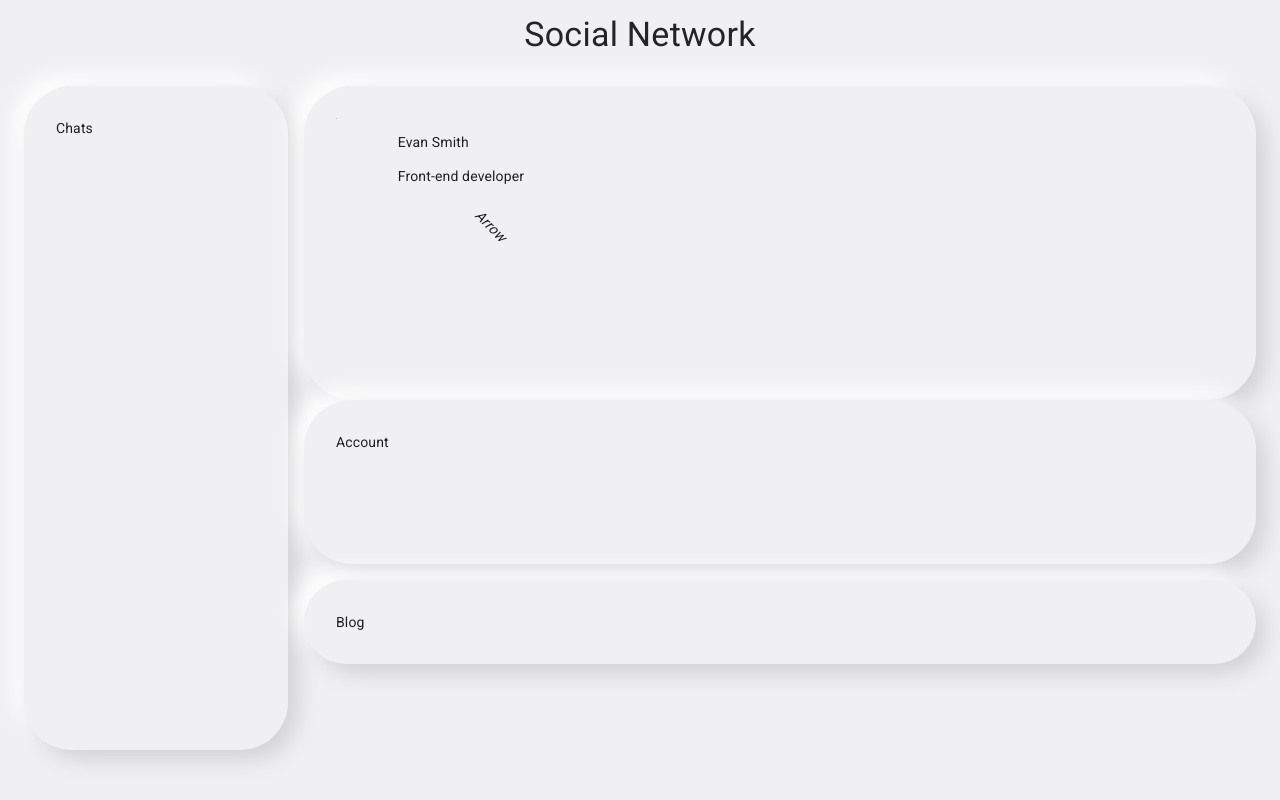
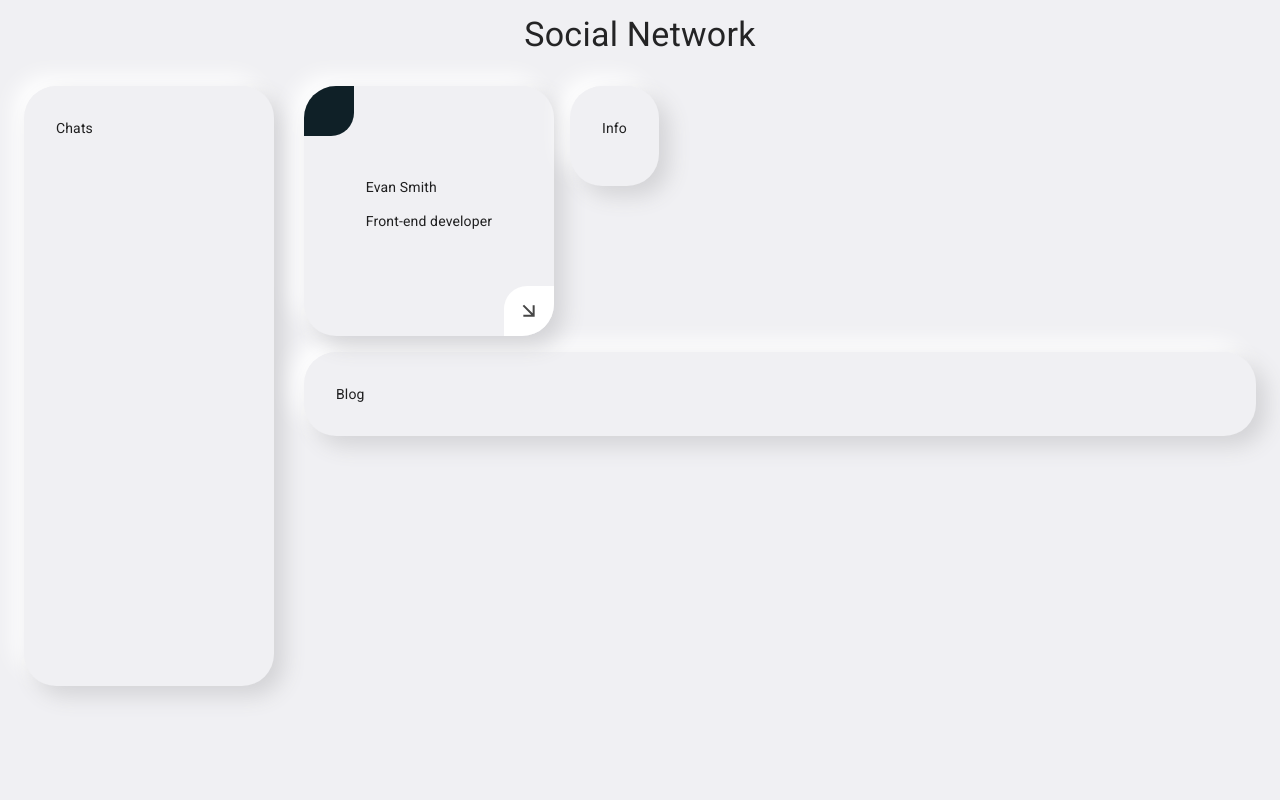
Before and after one commit to KseniyaShukevich/social-network, a Next.js app: page /account in a window 1280 px wide. Built offline with nearby package versions, Linux system fonts and the light colour scheme.

Commit message:
feat: add CardProfile

```diff
--- a/components/CardProfile.tsx
+++ b/components/CardProfile.tsx
@@ -1,13 +1,21 @@
 import { makeStyles } from '@material-ui/core/styles';
 import Box from '@material-ui/core/Box';
 import Container from './Container';
-import { useRef, useState } from 'react';
+import { useEffect, useState, useRef } from 'react';
+import ArrowForwardIcon from '@material-ui/icons/ArrowForward';
+import CloseIcon from '@material-ui/icons/Close';
 
 const useStyles = makeStyles((theme) => ({
   box: {
     width: 250,
     height: 250,
     overflow: 'hidden',
+    position: 'relative',
+  },
+  center: {
+    display: 'flex',
+    justifyContent: 'center',
+    alignItems: 'center',
   },
   arr_container: {
     position: 'absolute',
@@ -22,7 +30,7 @@ const useStyles = makeStyles((theme) => ({
     cursor: 'pointer',
     transition: 'all .4s',
   },
-  arr_container_i: {
+  arr_container_icon: {
     transform: 'rotate(45deg)',
   },
   left_container: {
@@ -33,6 +41,7 @@ const useStyles = makeStyles((theme) => ({
     borderRadius: 23,
     padding: '40px 0 0 20px',
     transition: 'all .4s',
+    color: theme.palette.common.white,
   },
   off: {
     transform: 'translate(-80%, -80%) rotate(90deg)',
@@ -47,18 +56,24 @@ const useStyles = makeStyles((theme) => ({
 
 const CardProfile: React.FC = () => {
   const classes = useStyles();
-  const [isActiveArr, setIsActiveArr] = useState<boolean>(false);
-  const [isOffLeftContainer, setIsOffLeftContainer] = useState<boolean>(true);
-  const [isActiveLeftContainer, setIsActiveLeftContainer] = useState<boolean>(false);
+  const cancel = useRef<any>(null);
+  const arr = useRef<any>(null);
+  const leftContainer = useRef<any>(null);
 
-  const handleClick = () => {
-    console.log('CLICK');
-    setIsActiveArr((prev) => !prev);
-    setIsOffLeftContainer((prev) => !prev);
-    setIsActiveLeftContainer((prev) => !prev);
-    // setIsActiveArr(true);
-    // setIsOffLeftContainer(false);
-    // setIsActiveLeftContainer(true);
+  const handleOpen = () => {
+    arr.current.classList.add(classes.active_arr);
+    if (leftContainer.current.classList.contains(classes.off)) {
+      leftContainer.current.classList.remove(classes.off);
+      leftContainer.current.classList.add(classes.active);
+    }
+  }
+
+  const handleClose = () => {
+    arr.current.classList.remove(classes.active_arr);
+    if (leftContainer.current.classList.contains(classes.active)) {
+      leftContainer.current.classList.add(classes.off);
+      leftContainer.current.classList.remove(classes.active);
+    }
   }
 
   return (
@@ -75,22 +90,22 @@ const CardProfile: React.FC = () => {
           <p>Evan Smith</p>
           <p>Front-end developer</p>
         </div>
-        <Box
-          onClick={handleClick}
-          // ref={arr}
-          display="flex"
-          justifyContent="center"
-          alignItems="center"
-          className={classes.arr_container + ' ' + isActiveArr ? classes.active_arr : ''}
+        <div
+          ref={arr}
+          onClick={handleOpen}
+          className={classes.arr_container + ' ' + classes.center}
         >
-          <i className={classes.arr_container_i}>Arrow</i>
-        </Box>
+          <ArrowForwardIcon className={classes.arr_container_icon} />
+        </div>
 
         <div
-          // ref={leftContainer}
-          className={classes.left_container + ' ' + isOffLeftContainer ? classes.off : isActiveLeftContainer ? classes.active : ''}
+          ref={leftContainer}
+          className={classes.left_container + ' ' + classes.off}
         >
-          <p>Skills</p>
+          <p>
+             j f hfekj fk jasfjf jkaj wfjw fjbakj fbajbfkj bwfjkwbfjabjfbfasb fsaj a kjfj agwg fjak skfasjh
+          </p>
+          {/* <p>Skills</p>
           <div>
             <div>HTML</div>
             <div>CSS</div>
@@ -102,17 +117,14 @@ const CardProfile: React.FC = () => {
             <i>linkedin</i>
             <i>twitter</i>
             <i>facebook</i>
+          </div> */}
+          <div
+            ref={cancel}
+            onClick={handleClose}
+            className={classes.arr_container + ' ' + classes.center}
+          >
+            <CloseIcon />
           </div>
-          <Box
-            // ref={cancel}
-            onClick={handleClick}
-            display="flex"
-            justifyContent="center"
-            alignItems="center"
-            className={classes.arr_container}
-          >
-            <i>Cancel</i>
-          </Box>
         </div>
       </Box>
     </Container>
--- a/components/Container.tsx
+++ b/components/Container.tsx
@@ -3,12 +3,12 @@ import { makeStyles } from '@material-ui/core/styles';
 
 const useStyles = makeStyles((theme) => ({
   container: {
-    borderRadius: theme.spacing(6),
+    borderRadius: theme.spacing(4),
     backgroundColor: '#f0f0f3',
     boxShadow: '10px 10px 21px #d3d3d6, -10px -10px 21px #fff',
-    padding: theme.spacing(4),
+    overflow: 'hidden',
     [theme.breakpoints.down(500)]: {
-      borderRadius: theme.spacing(4),
+      borderRadius: theme.spacing(2),
     },
   },
 }));
--- a/pages/_document.js
+++ b/pages/_document.js
@@ -1,4 +1,4 @@
-
+/* eslint-disable react/display-name */
 import React from 'react';
 import Document, { Html, Head, Main, NextScript } from 'next/document';
 import { ServerStyleSheets } from '@material-ui/core/styles';
--- a/pages/account.tsx
+++ b/pages/account.tsx
@@ -15,18 +15,26 @@ const useStyles = makeStyles((theme) => ({
   },
   chats: {
     height: 'calc(100vh - 200px)',
-    width: 200,
+    width: 250,
     minHeight: 300, // ???
+    padding: theme.spacing(4),
   },
   block: {
     width: 'calc(100% - 280px)',
   },
+  containerProfile: {
+    marginBottom: theme.spacing(2),
+  },
   containerInfo: {
-    marginBottom: theme.spacing(2),
+    marginLeft: theme.spacing(2),
   },
   info: {
     height: 100,
+    padding: theme.spacing(4),
   },
+  blog: {
+    padding: theme.spacing(4),
+  }
 }));
 
 const Account: React.FC = () => {
@@ -40,15 +48,17 @@ const Account: React.FC = () => {
             <div className={classes.chats}>Chats</div>
           </MyContainer>
           <Box className={classes.block}>
-            <div className={classes.containerInfo}>
+            <Box display='flex' className={classes.containerProfile}>
               <CardProfile />
-              <MyContainer>
-                <div className={classes.info}>Account</div>
-              </MyContainer>
-            </div>
+              <div className={classes.containerInfo}>
+                <MyContainer>
+                  <div className={classes.info}>Info</div>
+                </MyContainer>
+              </div>
+            </Box>
             <div>
               <MyContainer>
-                <div>Blog</div>
+                <div className={classes.blog}>Blog</div>
               </MyContainer>
             </div>
           </Box>
--- a/pages/index.tsx
+++ b/pages/index.tsx
@@ -12,10 +12,10 @@ import Container from '@material-ui/core/Container';
 const useStyles = makeStyles((theme) => ({
   formControl: {
     width: '100%',
-    padding: theme.spacing(2),
+    padding: theme.spacing(8),
     [theme.breakpoints.down(500)]: {
       textAlign: 'center',
-      padding: 0,
+      padding: theme.spacing(6),
     },
   },
   heading: {
```
